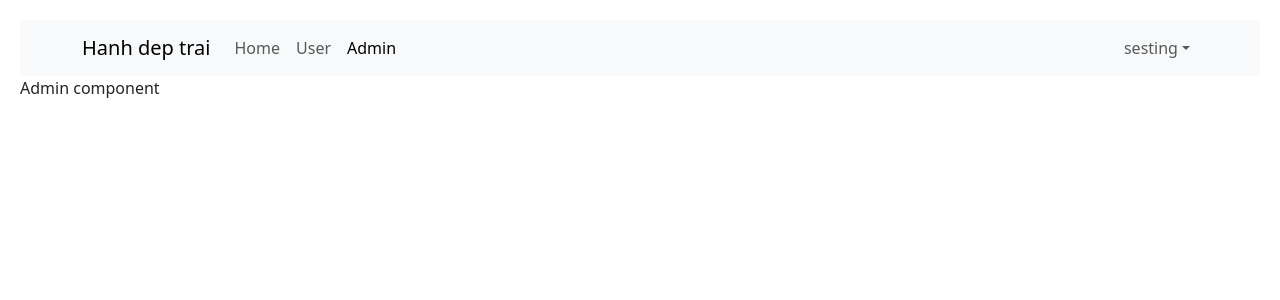
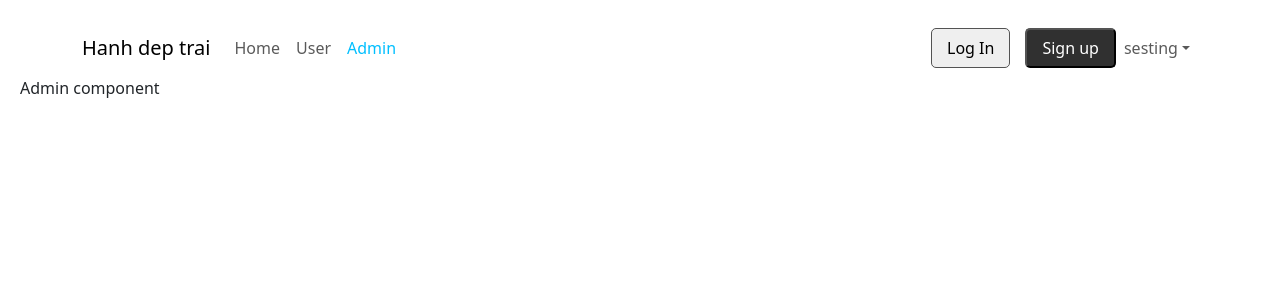
Before and after one commit to doanxhanh05-hue/react_hoidanit, a React (Create React App) app: page /Admins in a window 1280 px wide. Shown: the top 300 px of the page. Built offline with nearby package versions, Linux system fonts and the light colour scheme.

Commit message:
video53.1

```diff
--- a/src/App.js
+++ b/src/App.js
@@ -4,7 +4,7 @@ import Header from './components/header/Header';
 const App = () => {
 
   return (
-    <div className="app--container">
+    <div className="app-container">
       <div className='header-container'>
         <Header></Header>
       </div>
--- a/src/App.scss
+++ b/src/App.scss
@@ -8,9 +8,79 @@ body {
   -moz-osx-font-smoothing: grayscale;
 }
 
+@media(min-width:1350px) {
+
+  .container,
+  .container-lg,
+  .container-md,
+  .container-sm,
+  .container-xl {
+    max-width: 1300px !important;
+  }
+}
+
 .app-container {
   .header-container {
-    .navbar-nav {
+    .homepage-container {
+      .homepage-content {
+        padding: 100px;
+        position: relative;
+        width: 50%;
+        flex-direction: column;
+        display: flex;
+        gap: 30px;
+
+        .title-1 {
+          font-size: 35px;
+          font-weight: 600;
+        }
+
+        .title-2 {
+          font-size: 22px;
+        }
+
+        .title-3 {
+          button {
+            padding: 0 15px;
+            border-radius: 5px;
+            background: #303030;
+            color: white;
+            height: 40px;
+            &:hover {
+              background: black;
+            }
+
+          }
+
+        }
+      }
+    }
+
+    .btn-login {
+      border-radius: 5px;
+      padding: 0 15px;
+      border: 1px solid #535353;
+      margin-right: 15px;
+      height: 40px;
+    }
+
+    .btn-signup {
+      padding: 0 15px;
+      border-radius: 5px;
+      background: #303030;
+      color: white;
+      height: 40px;
+
+      &:hover {
+        background: black;
+      }
+
+    }
+
+    .navbar {
+      z-index: 1000;
+      background-color: rgba(0, 0, 0, 0) !important;
+
       .nav-link {
         &.active {
           color: #00bfff;
@@ -19,7 +89,8 @@ body {
     }
   }
 }
-video{
+
+video {
   position: fixed;
   bottom: 0;
   width: 100vw;
--- a/src/components/Home/HomePage.js
+++ b/src/components/Home/HomePage.js
@@ -5,10 +5,19 @@ const HomePage = (props) => {
         <div className='homepage-container'>
             <video autoPlay loop muted>
                 <source
-                src={VideoHomepage}
-                type='video/mp4'
+                    src={VideoHomepage}
+                    type='video/mp4'
                 />
             </video>
+            <div className='hompage-content'>
+                <div className='title-1'>Hanh dep trai nhat the gioi</div>
+                <div className='title-2'>asdddddddddddddddddddddddddddddd
+                    asdddddddddddddddddddddddddddddddddddddddddddddddddddd
+                    asdddddddddddddddddddddddddddddddddddddddddddddddddddd
+                </div>
+                <div className='title-3'>
+                    <button>Get's started, It's free</button></div>
+            </div>
 
         </div>
     )
--- a/src/components/header/Header.js
+++ b/src/components/header/Header.js
@@ -6,7 +6,7 @@ import { NavLink } from 'react-router-dom';
 
 const Header = () => {
     return (
-        <Navbar expand="lg" className="bg-body-tertiary">
+        <Navbar expand="lg" bg='light'>
             <Container>
                 <Navbar.Brand href="#home">Hanh dep trai</Navbar.Brand>
                 <Navbar.Toggle aria-controls="basic-navbar-nav" />
@@ -20,6 +20,8 @@ const Header = () => {
                         <Nav.Link href="/Admins">Admin</Nav.Link> */}
                     </Nav>
                     <Nav>
+                        <button className='btn-login'>Log In</button>
+                        <button className='btn-signup'> Sign up</button>
                         <NavDropdown title="sesting" id="basic-nav-dropdown">
                             <NavDropdown.Item>Log in</NavDropdown.Item>
                             <NavDropdown.Item>log out</NavDropdown.Item>
```
